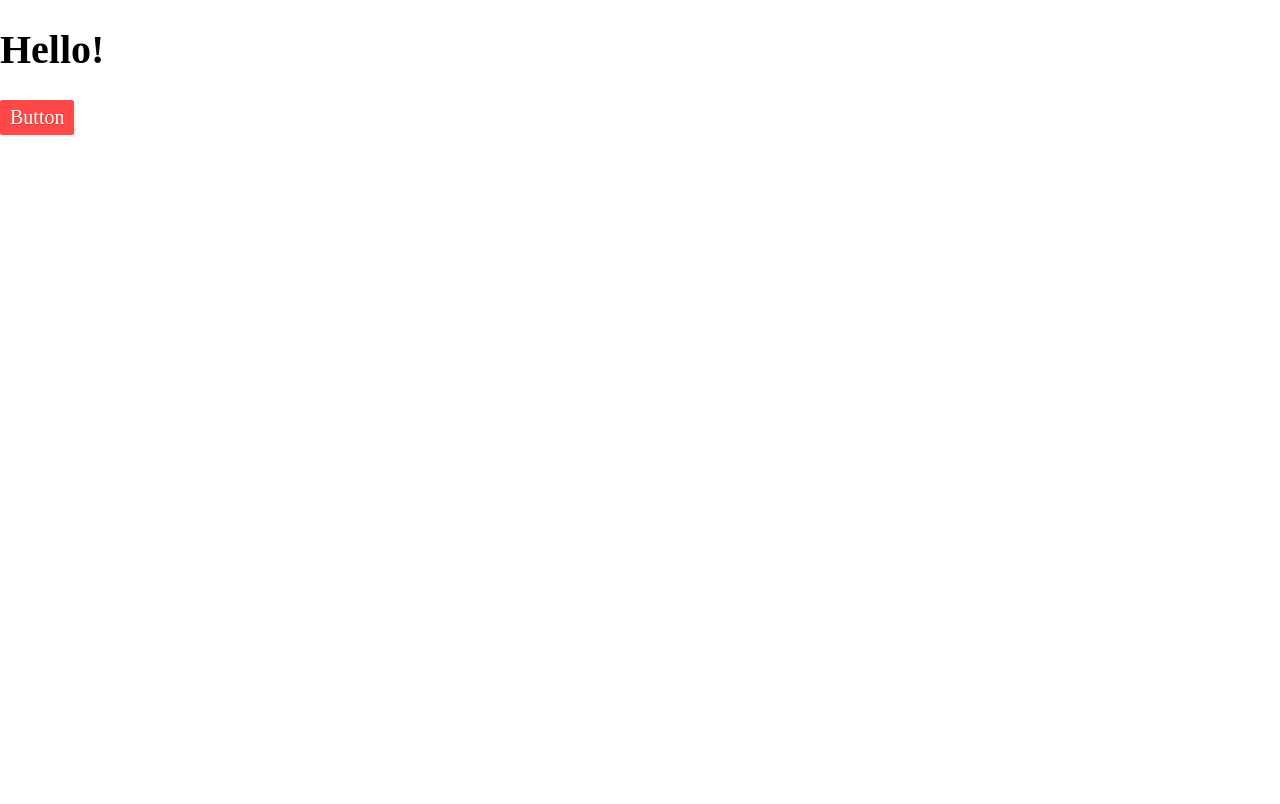
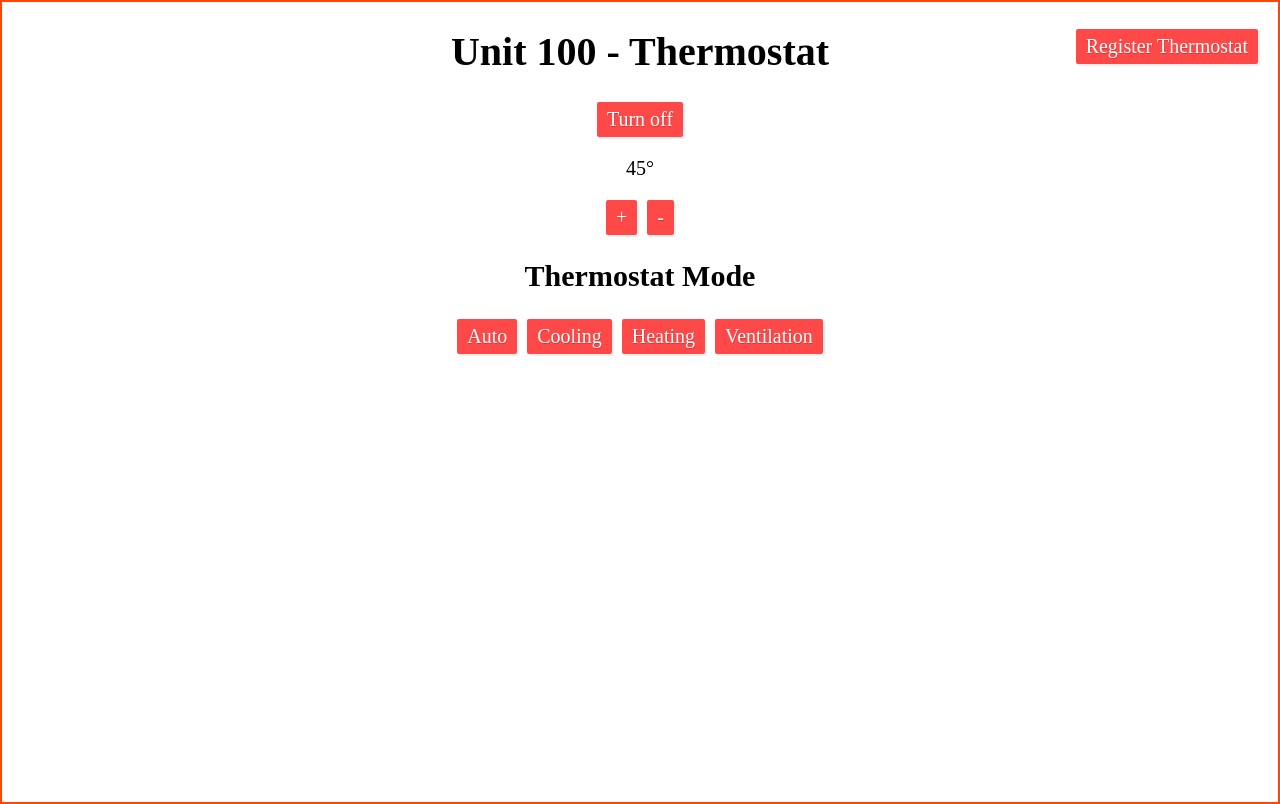
Before and after one commit to kkatoch89/smart-thermostat, a React (Create React App) app: page / in a window 1280 px wide. Built offline with nearby package versions, Linux system fonts and the light colour scheme.

Commit message:
Set up redux structure and set up thermostat controls. Successfully fetched a uid from API

```diff
--- a/src/App.js
+++ b/src/App.js
@@ -1,10 +1,11 @@
 import React from 'react';
 import Layout from './components/Layout';
+import Thermostat from './containers/Thermostat';
 
 function App() {
 	return (
 		<Layout>
-			<p>APP</p>
+			<Thermostat />
 		</Layout>
 	);
 }
--- /dev/null
+++ b/src/axios-orders.js
@@ -0,0 +1,7 @@
+import axios from 'axios';
+
+const instance = axios.create({
+	baseURL: 'https://api-staging.paritygo.com/sensors/api',
+});
+
+export default instance;
--- a/src/components/Layout.js
+++ b/src/components/Layout.js
@@ -1,30 +1,25 @@
 import React from 'react';
 import GlobalStyles from '../styles/GlobalStyles';
 import 'normalize.css';
-import { connect } from 'react-redux';
+import styled from 'styled-components';
 
-import * as actions from '../store/actions/index';
+const LayoutStyles = styled.div`
+	.wrapper {
+		max-width: 1400px;
+		min-height: 100vh;
+		margin: 0 auto;
+		text-align: center;
+		border: 2px solid orangered;
+	}
+`;
 
-const Layout = (props) => {
+const Layout = ({ children }) => {
 	return (
-		<>
+		<LayoutStyles>
 			<GlobalStyles />
-			{props.hello.hello && <h1>Hello!</h1>}
-			<button onClick={() => props.onHello()}>Button</button>
-		</>
+			<div className="wrapper">{children}</div>
+		</LayoutStyles>
 	);
 };
 
-const mapStateToProps = (state) => {
-	return {
-		hello: state.hello,
-	};
-};
-
-const mapDispatchToProps = (dispatch) => {
-	return {
-		onHello: () => dispatch(actions.hello()),
-	};
-};
-
-export default connect(mapStateToProps, mapDispatchToProps)(Layout);
+export default Layout;
--- a/src/containers/Thermostat.js
+++ b/src/containers/Thermostat.js
@@ -1,12 +1,79 @@
 import React from 'react';
+import { connect } from 'react-redux';
+import styled from 'styled-components';
 
-const thermostat = () => {
-  return (
-    <>
-    <h1>Unit 100 - Thermostat</h1>
-    <button>Turn off</button>
-    </>
-  );
-}
+import * as actions from '../store/actions/index';
 
-export default thermostat;
+const ThermostatStyles = styled.div`
+	position: relative;
+	.controls {
+		button + button {
+			margin-left: 1rem;
+		}
+	}
+	.register {
+		position: absolute;
+		right: 20px;
+	}
+	& > * {
+		&[disabled] {
+			pointer-events: none;
+			color: var(--grey);
+			filter: grayscale(75%);
+		}
+	}
+`;
+
+// Register modal if not registered
+// If registered, save uid_hash to state
+
+const Thermostat = (props) => {
+	console.log(!!props.uid);
+	return (
+		<ThermostatStyles>
+			<p>{props.uid}</p>
+			<button
+				className="register"
+				onClick={props.onRegisterThermostat}
+				disabled={!!props.uid}
+			>
+				Register Thermostat
+			</button>
+			<h1>Unit 100 - Thermostat</h1>
+			<button onClick={props.onToggleThermostat}>
+				Turn {props.thermostatOn ? 'on' : 'off'}
+			</button>
+			<div className="controls">
+				<p>{props.setUserTemp}&#176;</p>
+				<button onClick={props.onIncreaseTemp}>+</button>
+				<button onClick={props.onDecreaseTemp}>-</button>
+			</div>
+			<div className="controls">
+				<h2>Thermostat Mode</h2>
+				<button>Auto</button>
+				<button>Cooling</button>
+				<button>Heating</button>
+				<button>Ventilation</button>
+			</div>
+		</ThermostatStyles>
+	);
+};
+
+const mapStateToProps = (state) => {
+	return {
+		thermostatOn: state.thermostatControls.thermostatOn,
+		setUserTemp: state.thermostatControls.setUserTemp,
+		uid: state.thermostatControls.uid,
+	};
+};
+
+const mapDispatchToProps = (dispatch) => {
+	return {
+		onToggleThermostat: () => dispatch(actions.toggleThermostat()),
+		onIncreaseTemp: () => dispatch(actions.increaseTemp()),
+		onDecreaseTemp: () => dispatch(actions.decreaseTemp()),
+		onRegisterThermostat: () => dispatch(actions.fetchUID()),
+	};
+};
+
+export default connect(mapStateToProps, mapDispatchToProps)(Thermostat);
--- a/src/index.js
+++ b/src/index.js
@@ -12,6 +12,7 @@ import App from './App';
 import { Provider } from 'react-redux';
 import * as serviceWorker from './serviceWorker';
 import helloReducer from './store/reducers/hello';
+import thermostatControlsReducer from './store/reducers/thermostatControls';
 
 const composeEnhancers =
 	process.env.NODE_ENV === 'development'
@@ -20,6 +21,7 @@ const composeEnhancers =
 
 const rootReducer = combineReducers({
 	hello: helloReducer,
+	thermostatControls: thermostatControlsReducer,
 });
 
 const store = createStore(
--- a/src/store/actions/actionTypes.js
+++ b/src/store/actions/actionTypes.js
@@ -1 +1,11 @@
 export const SAY_HELLO = 'SAY_HELLO';
+
+export const TOGGLE_THERMOSTAT = 'TOGGLE_THERMOSTAT';
+
+export const INCREASE_TEMP = 'INCREASE_TEMP';
+
+export const DECREASE_TEMP = 'DECREASE_TEMP';
+
+export const REGISTER_THERMOSTAT = 'REGISTER_THERMOSTAT';
+
+export const REGISTER_SUCCESS = 'REGISTER_SUCCESS';
--- a/src/store/actions/index.js
+++ b/src/store/actions/index.js
@@ -1,3 +1,8 @@
 export { hello } from './hello';
 
-export { toggleThermostat } from './thermostatControls';
+export {
+	toggleThermostat,
+	increaseTemp,
+	decreaseTemp,
+	fetchUID,
+} from './thermostatControls';
--- a/src/store/actions/thermostatControls.js
+++ b/src/store/actions/thermostatControls.js
@@ -1,3 +1,4 @@
+import axios from '../../axios-orders';
 import * as actionTypes from './actionTypes';
 
 export const toggleThermostat = () => {
@@ -5,3 +6,37 @@ export const toggleThermostat = () => {
 		type: actionTypes.TOGGLE_THERMOSTAT,
 	};
 };
+
+export const increaseTemp = () => {
+	return {
+		type: actionTypes.INCREASE_TEMP,
+	};
+};
+
+export const decreaseTemp = () => {
+	return {
+		type: actionTypes.DECREASE_TEMP,
+	};
+};
+
+export const registerSuccess = (uid) => {
+	return {
+		type: actionTypes.REGISTER_SUCCESS,
+		uid: uid,
+	};
+};
+
+export const fetchUID = () => {
+	return (dispatch) => {
+		axios
+			.post('/thermostat/register/')
+			.then(({ data }) => {
+				console.log(data);
+				localStorage.setItem('uid', data.uid_hash);
+				dispatch(registerSuccess(data.uid_hash));
+			})
+			.catch((error) => {
+				console.log(error.message);
+			});
+	};
+};
--- /dev/null
+++ b/src/store/reducers/thermostatControls.js
@@ -0,0 +1,45 @@
+import * as actionTypes from '../actions/actionTypes';
+import { updateObject } from '../../shared/utility';
+
+const initialState = {
+	uid: null,
+	thermostatOn: false,
+	setUserTemp: 45,
+};
+
+const toggleThermostat = (state, action) => {
+	const updateElement = !state.thermostatOn;
+	return updateObject(state, { thermostatOn: updateElement });
+};
+
+const increaseTemp = (state, action) => {
+	console.log('Increase');
+	return updateObject(state, { setUserTemp: state.setUserTemp + 1 });
+};
+
+const decreaseTemp = (state, action) => {
+	return updateObject(state, { setUserTemp: state.setUserTemp - 1 });
+};
+
+const registerSuccess = (state, action) => {
+	return updateObject(state, {
+		uid: action.uid,
+	});
+};
+
+const thermostatControlsReducer = (state = initialState, action) => {
+	switch (action.type) {
+		case actionTypes.TOGGLE_THERMOSTAT:
+			return toggleThermostat(state, action);
+		case actionTypes.INCREASE_TEMP:
+			return increaseTemp(state, action);
+		case actionTypes.DECREASE_TEMP:
+			return decreaseTemp(state, action);
+		case actionTypes.REGISTER_SUCCESS:
+			return registerSuccess(state, action);
+		default:
+			return state;
+	}
+};
+
+export default thermostatControlsReducer;
```
Also changed, not shown: 1 other file (tests, documents, lock files or other folders).
